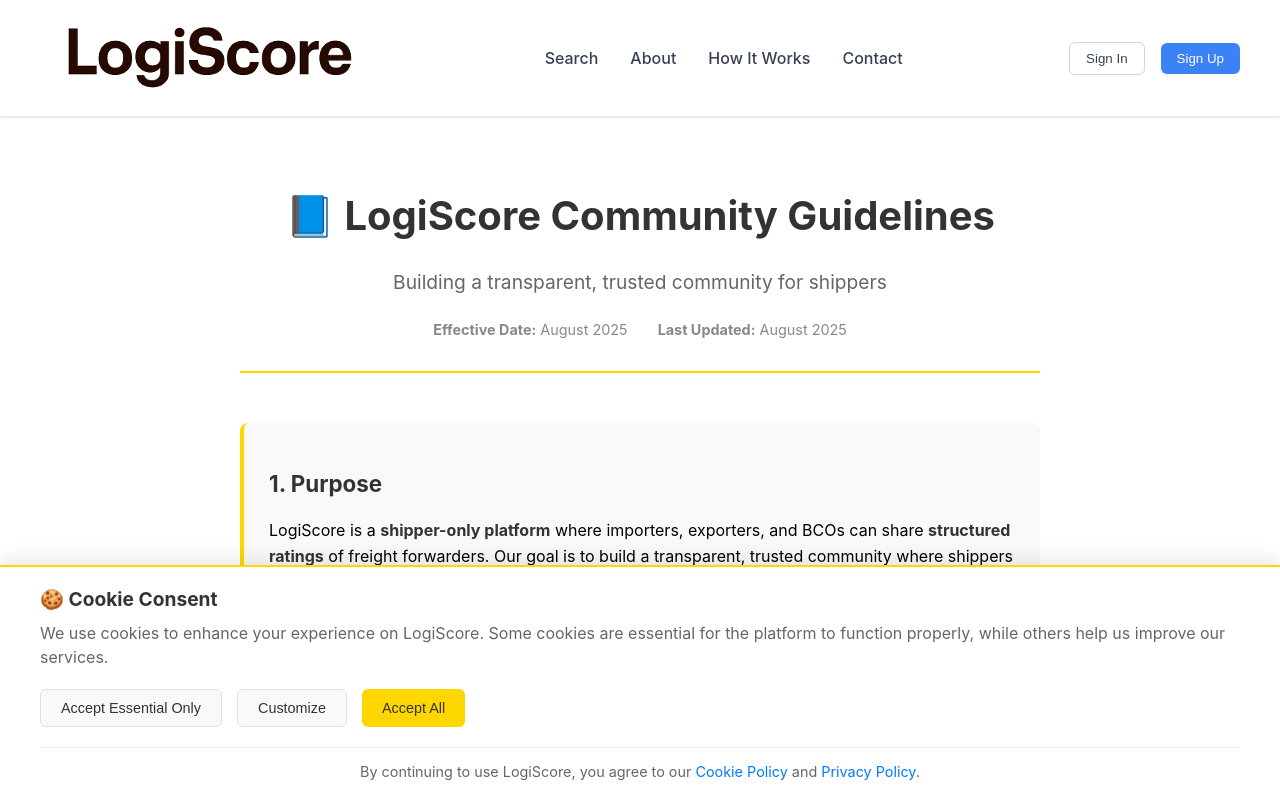
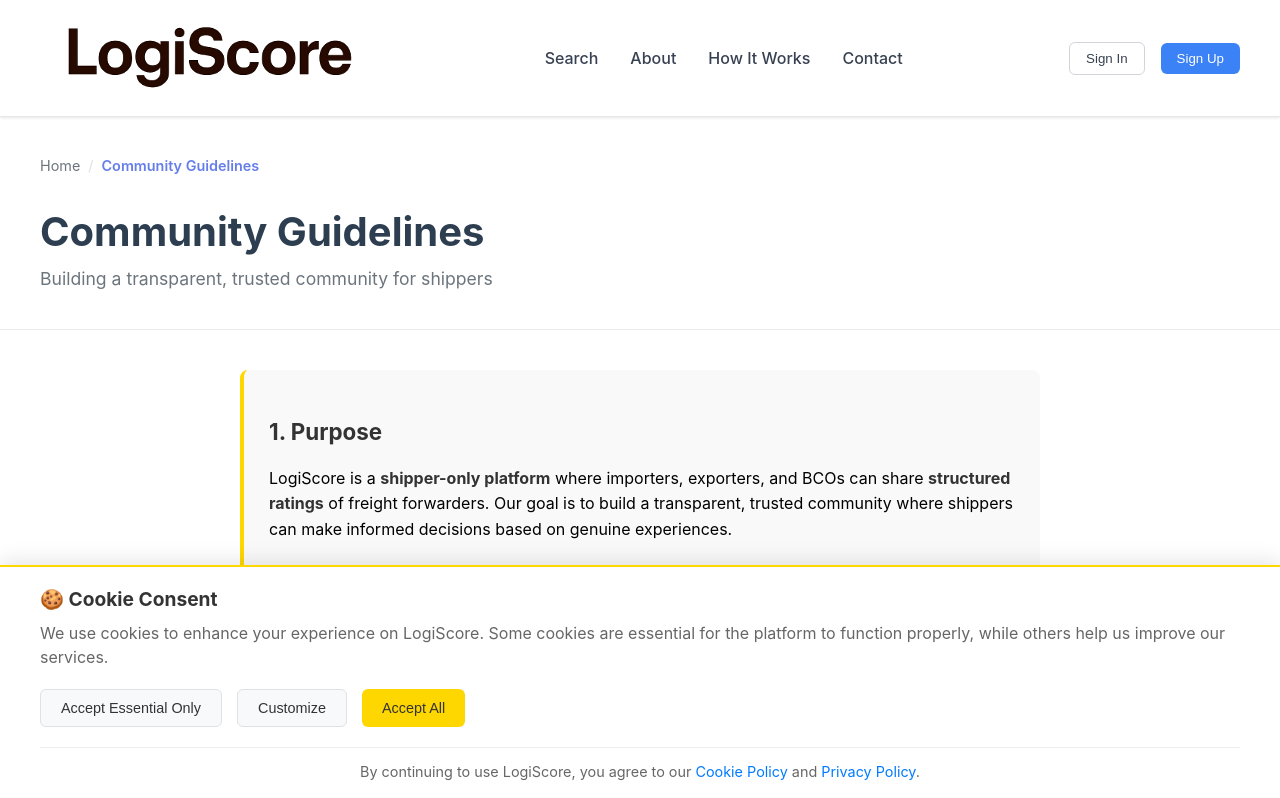
Before and after one commit to LogiScore/frontend, a SvelteKit app: page /guidelines in a window 1280 px wide. Shown: the top 798 px of the page. Built offline with nearby package versions, Linux system fonts and the light colour scheme; no server answers.

Commit message:
Update hero sections: Convert transparency report to privacy policy style and community guidelines to search page style - Both pages now have consistent, professional page headers

```diff
--- a/src/routes/guidelines/+page.svelte
+++ b/src/routes/guidelines/+page.svelte
@@ -12,15 +12,21 @@
   <meta name="description" content="LogiScore Community Guidelines - Rules and standards for our shipper-only platform where importers, exporters, and BCOs can share structured ratings of freight forwarders." />
 </svelte:head>
 
-<div class="guidelines-container">
-  <div class="header">
-    <h1>📘 LogiScore Community Guidelines</h1>
-    <p class="subtitle">Building a transparent, trusted community for shippers</p>
-    <div class="meta">
-      <span><strong>Effective Date:</strong> August 2025</span>
-      <span><strong>Last Updated:</strong> August 2025</span>
+<main>
+  <!-- Modern Page Header -->
+  <section class="page-header">
+    <div class="container">
+      <div class="breadcrumb">
+        <a href="/" class="breadcrumb-item">Home</a>
+        <span class="breadcrumb-separator">/</span>
+        <span class="breadcrumb-item active">Community Guidelines</span>
+      </div>
+      <h1 class="page-title">Community Guidelines</h1>
+      <p class="page-description">Building a transparent, trusted community for shippers</p>
     </div>
-  </div>
+  </section>
+
+  <div class="guidelines-container">
 
   <div class="content">
     <section class="guideline-section">
@@ -178,40 +184,70 @@
     <a href="/contact" class="btn btn-primary">Contact Support</a>
   </div>
 </div>
+</main>
 
 <style>
+  .container {
+    max-width: 1200px;
+    margin: 0 auto;
+    padding: 0 20px;
+  }
+
+  /* Page Header */
+  .page-header {
+    background: white;
+    border-bottom: 1px solid #e9ecef;
+    padding: 40px 0;
+    margin-bottom: 0;
+  }
+
+  .breadcrumb {
+    display: flex;
+    align-items: center;
+    gap: 8px;
+    margin-bottom: 16px;
+    font-size: 0.9rem;
+    color: #6c757d;
+  }
+
+  .breadcrumb-separator {
+    color: #dee2e6;
+  }
+
+  .breadcrumb-item.active {
+    color: #667eea;
+    font-weight: 600;
+  }
+
+  .breadcrumb-item {
+    text-decoration: none;
+    color: #6c757d;
+    transition: color 0.2s ease;
+  }
+
+  .breadcrumb-item:hover {
+    color: #667eea;
+  }
+
+  .page-title {
+    font-size: 2.5rem;
+    margin-bottom: 12px;
+    font-weight: 700;
+    color: #2c3e50;
+  }
+
+  .page-description {
+    font-size: 1.1rem;
+    color: #6c757d;
+    margin: 0;
+    max-width: 600px;
+  }
+
   .guidelines-container {
     max-width: 800px;
     margin: 0 auto;
     padding: 40px 20px;
     line-height: 1.6;
-  }
-
-  .header {
-    text-align: center;
-    margin-bottom: 50px;
-    padding-bottom: 30px;
-    border-bottom: 2px solid #ffd700;
-  }
-
-  .header h1 {
-    font-size: 2.5rem;
-    color: #333;
-    margin-bottom: 15px;
-  }
-
-  .subtitle {
-    font-size: 1.2rem;
-    color: #666;
-    margin-bottom: 20px;
-  }
-
-  .meta {
-    display: flex;
-    justify-content: center;
-    gap: 30px;
-    font-size: 0.9rem;
-    color: #888;
   }
 
   .guideline-section {
@@ -330,13 +366,8 @@
       padding: 20px 15px;
     }
 
-    .header h1 {
+    .page-title {
       font-size: 2rem;
-    }
-
-    .meta {
-      flex-direction: column;
-      gap: 10px;
     }
 
     .guideline-section {
--- a/src/routes/transparency-report/+page.svelte
+++ b/src/routes/transparency-report/+page.svelte
@@ -9,11 +9,13 @@
 
 <div class="transparency-report">
   <div class="container">
-    <header class="page-header">
-      <h1>Transparency Report</h1>
-      <p class="subtitle">Our commitment to openness and accountability in logistics review services</p>
-      <p class="last-updated">Last updated: January 2025</p>
-    </header>
+    <div class="header">
+      <h1>📊 LogiScore Transparency Report</h1>
+      <div class="meta">
+        <span><strong>Effective Date:</strong> January 2025</span>
+        <span><strong>Last Updated:</strong> January 2025</span>
+      </div>
+    </div>
 
     <div class="content">
       <section class="report-section">
@@ -160,7 +162,7 @@
     padding: 0 20px;
   }
 
-  .page-header {
+  .header {
     text-align: center;
     margin-bottom: 60px;
     padding: 40px 0;
@@ -169,25 +171,23 @@
     box-shadow: 0 2px 10px rgba(0,0,0,0.1);
   }
 
-  .page-header h1 {
+  .header h1 {
     font-size: 2.5rem;
     color: #333;
     margin-bottom: 20px;
     font-weight: 700;
   }
 
-  .subtitle {
-    font-size: 1.2rem;
-    color: #666;
-    margin-bottom: 15px;
-    max-width: 600px;
-    margin-left: auto;
-    margin-right: auto;
+  .meta {
+    display: flex;
+    justify-content: center;
+    gap: 30px;
+    flex-wrap: wrap;
+    margin-top: 20px;
   }
 
-  .last-updated {
-    color: #888;
-    font-style: italic;
+  .meta span {
+    color: #666;
     font-size: 0.9rem;
   }
 
@@ -298,7 +298,7 @@
 
   /* Responsive Design */
   @media (max-width: 768px) {
-    .page-header h1 {
+    .header h1 {
       font-size: 2rem;
     }
 
```
